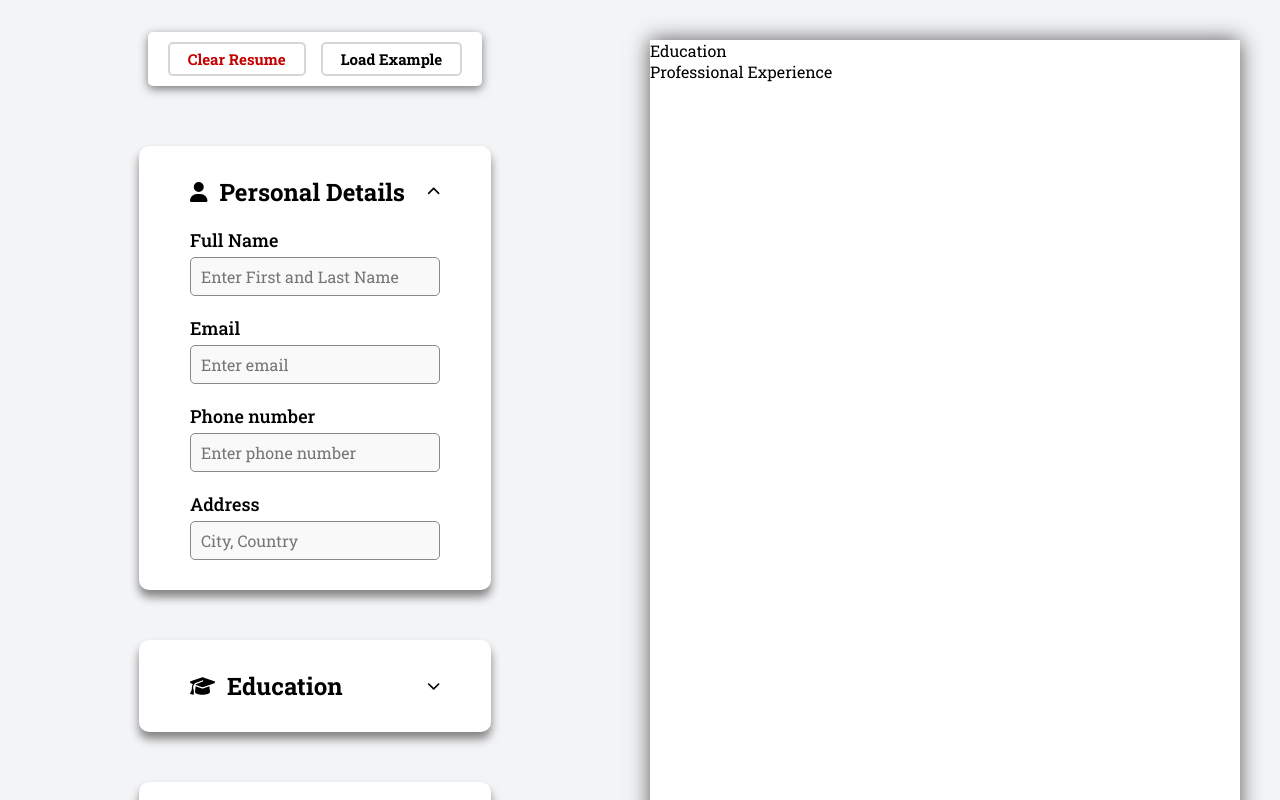
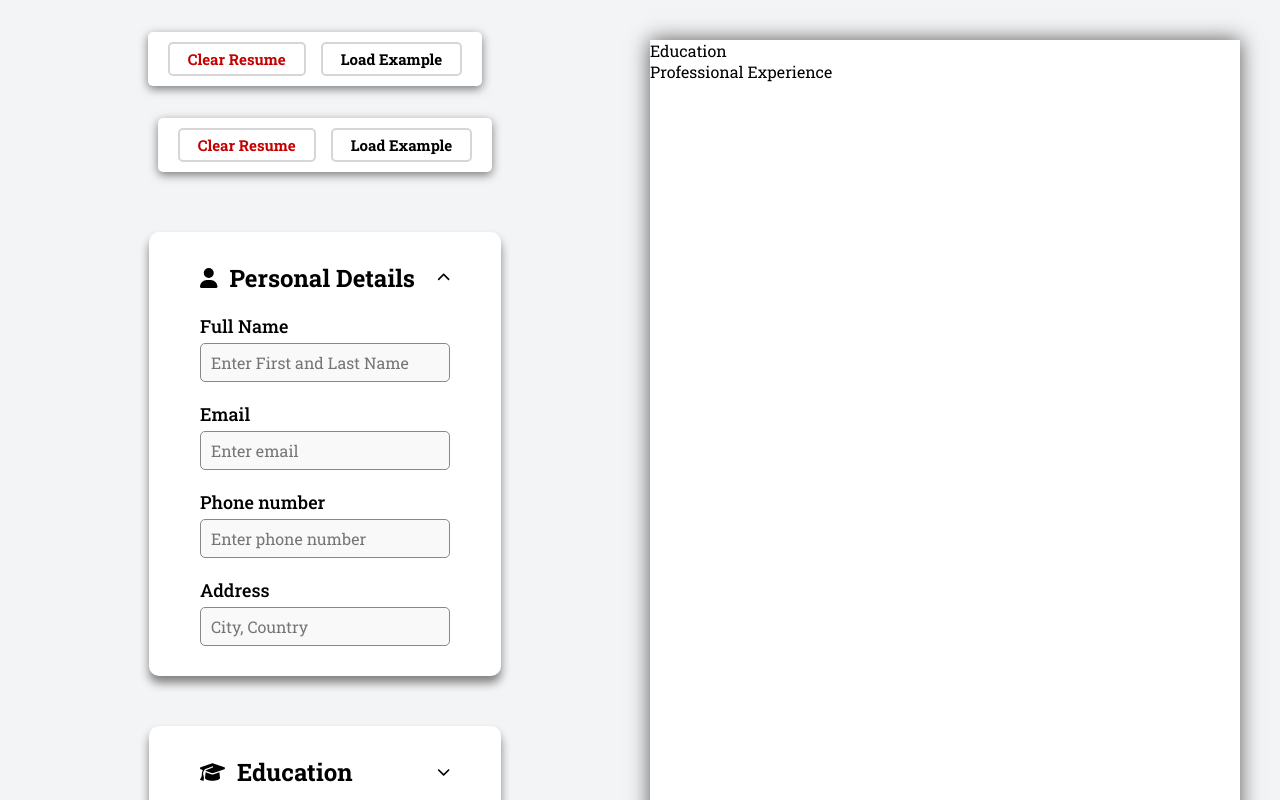
Before and after one commit to NewGen2022/cv-application, a React (Vite) app: page / in a window 1280 px wide. Shown: the top 800 px of the page. Built offline with nearby package versions, Linux system fonts and the light colour scheme.

Commit message:
moved topbar component to this app file

```diff
--- a/src/App.jsx
+++ b/src/App.jsx
@@ -1,4 +1,5 @@
 import { useState } from 'react';
+import TopBar from './components/sidebar/TopBar';
 import Sidebar from './components/sidebar/Sidebar';
 import Resume from './components/resume/Resume';
 import handleInputSubmit from './SubmitHandler';
@@ -35,6 +36,12 @@ const App = () => {
 
     return (
         <>
+            <div id='sidebar'>
+                <TopBar
+                    setFormData={setFormData}
+                    setEducationInstitution={setEducationInstitution}
+                    setExperience={setExperience}
+                />
                 <Sidebar
                     handleInputChange={handleInputChange}
                     handleEduInputSubmit={handleEducationInputSubmit}
@@ -44,6 +51,7 @@ const App = () => {
                     onEducationDelete={onEducationDelete}
                     onExperienceDelete={onExperienceDelete}
                 />
+            </div>
             <Resume {...formData} institutions={educationInstitutions} experience={experience} />
         </>
     );
```
Lines whose indentation alone changed are shown as unchanged.
